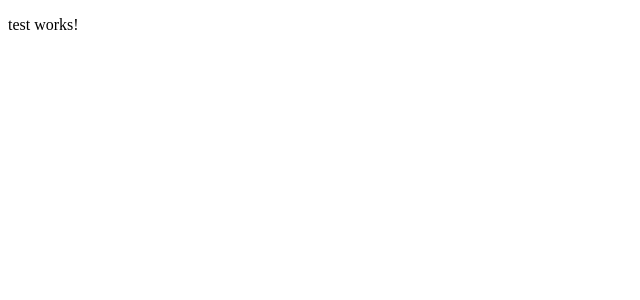
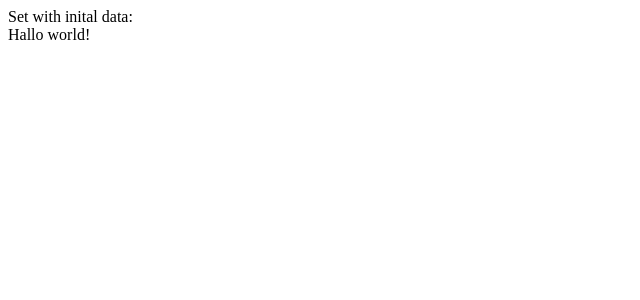
Before and after one commit to TheMies/AngularWorkshop, an Angular app: page / in a window 1280 px wide. Shown: the top 300 px of the page, without its empty margins (0-640 px from the left). Built offline with nearby package versions, Linux system fonts and the light colour scheme.

Commit message:
Workshop 11 Set data on component

```diff
--- a/src/app/app.component.html
+++ b/src/app/app.component.html
@@ -1 +1,11 @@
-<app-test></app-test>
+<!-- with initial data -->
+<div>
+  Set with inital data:
+  <app-test initalData="Hallo world!"></app-test>
+</div>
+
+<!-- without initial data -->
+<!-- <div>
+  Set without inital data:
+  <app-test></app-test>
+</div> -->
--- a/src/app/app.component.ts
+++ b/src/app/app.component.ts
@@ -5,10 +5,4 @@ import { Component } from '@angular/core';
   templateUrl: './app.component.html',
   styleUrls: ['./app.component.css']
 })
-export class AppComponent {
-  users = [
-    {name:"Harry", age:42, length:1.86},
-    {name:"Joop", age:54, length:1.74},
-    {name:"Henk", age:31, length:2.01}
-  ];
-}
+export class AppComponent {}
--- a/src/app/test/test.component.html
+++ b/src/app/test/test.component.html
@@ -1 +1,3 @@
-<p>test works!</p>
+<div>
+    {{initalData}}
+<div>
--- a/src/app/test/test.component.ts
+++ b/src/app/test/test.component.ts
@@ -1,4 +1,4 @@
-import { Component, OnInit } from '@angular/core';
+import { Component, Input, OnInit } from '@angular/core';
 
 @Component({
   selector: 'app-test',
@@ -6,10 +6,13 @@ import { Component, OnInit } from '@angular/core';
   styleUrls: ['./test.component.css']
 })
 export class TestComponent implements OnInit {
+  @Input() initalData: string | undefined;
 
   constructor() { }
 
   ngOnInit(): void {
+    if (this.initalData == undefined){
+      this.initalData = "default";
+    }
   }
-
 }
```
